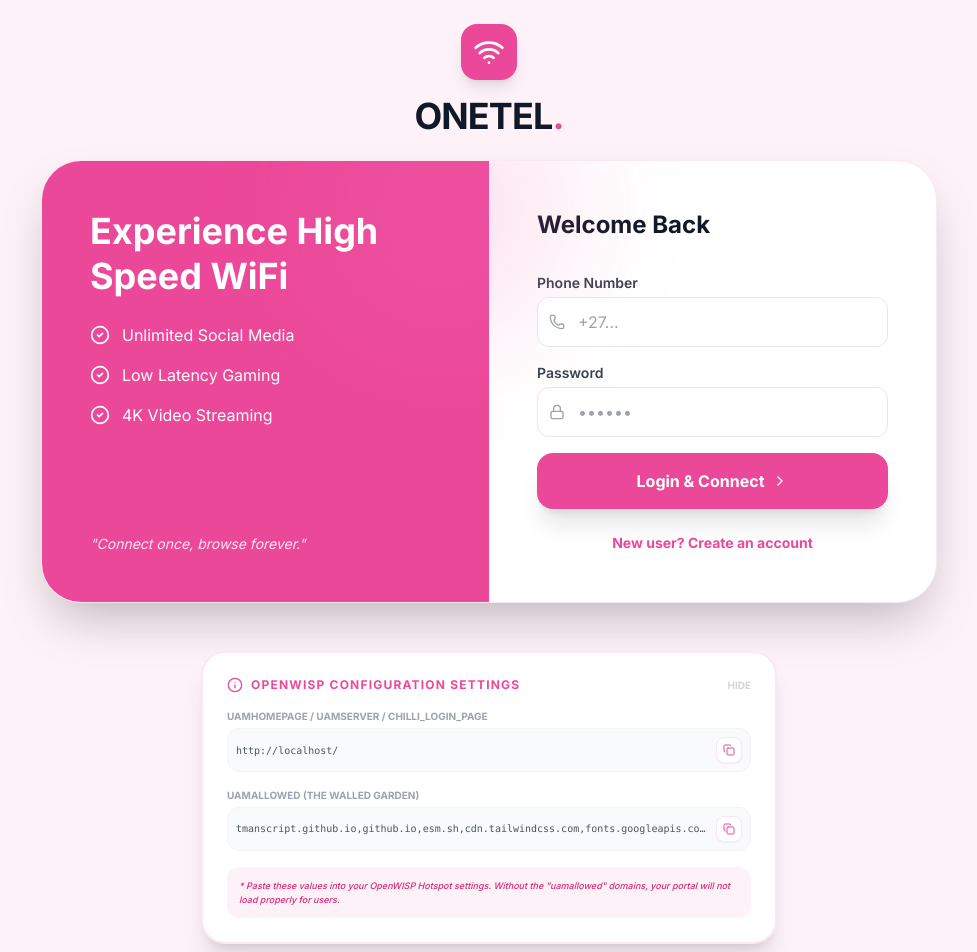
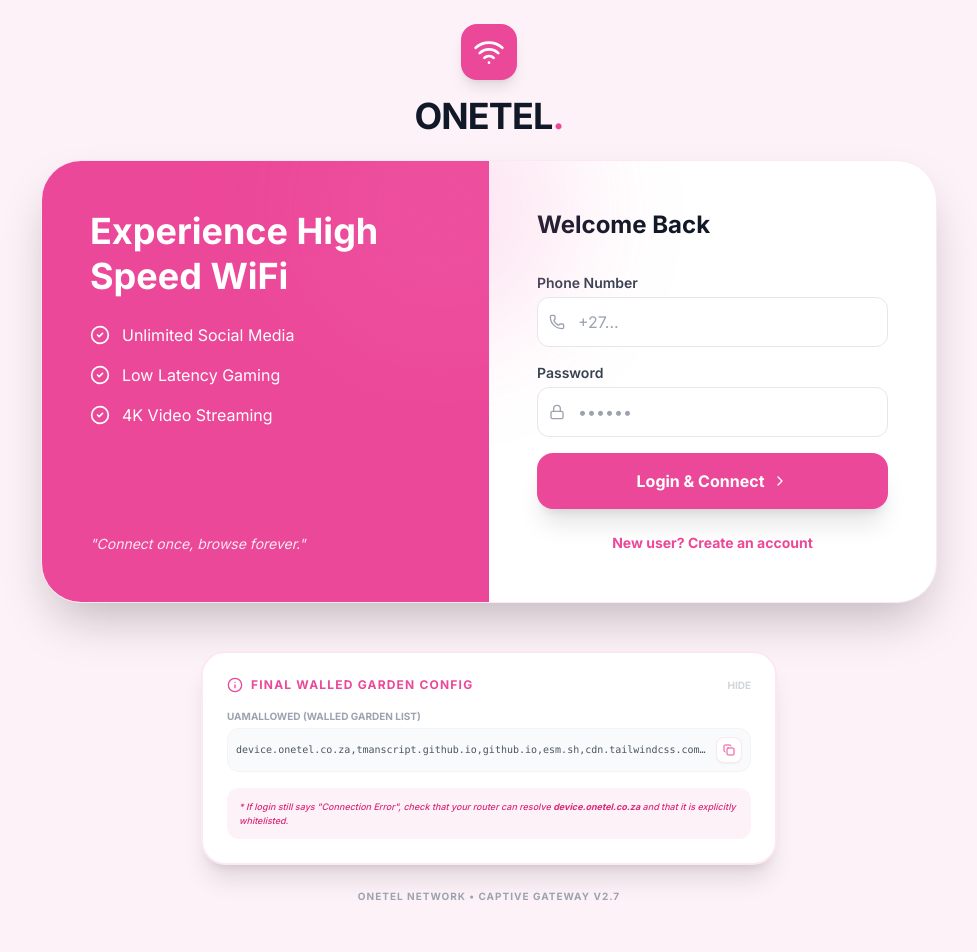
Before and after one commit to TmanScript/captive-portal, a React (Vite) app: page / in a window 1280 px wide. Shown: the top 952 px of the page, without its empty margins (151-1128 px from the left). After the commit the page ends 928 px from the top, so only its background shows below. Built offline with nearby package versions, Linux system fonts and the light colour scheme.

Commit message:
third commit

```diff
--- a/App.tsx
+++ b/App.tsx
@@ -14,6 +14,7 @@
   ShoppingCart,
   Copy,
   Info,
+  AlertTriangle,
 } from "lucide-react";
 import Input from "./components/Input";
 import { RegistrationPayload, UsageResponse } from "./types";
@@ -63,8 +64,6 @@
 
   useEffect(() => {
     const params = new URLSearchParams(window.location.search);
-
-    // Some routers wrap everything in a "loginurl" param, try to parse that too
     const loginUrl = params.get("loginurl");
     let targetParams = params;
 
@@ -72,9 +71,7 @@
       try {
         const decodedUrl = new URL(decodeURIComponent(loginUrl));
         targetParams = decodedUrl.searchParams;
-      } catch (e) {
-        // Fallback to top level params
-      }
+      } catch (e) {}
     }
 
     const uamip =
@@ -131,10 +128,12 @@
           setStep("OTP_VERIFY");
         }
       } else {
-        setErrorMessage(data.detail || "Registration failed.");
+        setErrorMessage(data.detail || "Registration failed. Check details.");
       }
     } catch (err) {
-      setErrorMessage("Network error.");
+      setErrorMessage(
+        "Network Error: Cannot reach Onetel Server. Check Walled Garden.",
+      );
     } finally {
       setIsSubmitting(false);
     }
@@ -158,17 +157,18 @@
           const remainingBytes = check.value - check.result;
           const remainingMB = (remainingBytes / (1024 * 1024)).toFixed(2);
           const hasData = remainingBytes > 0;
-
           setUsageData({ remainingMB, hasData });
           setStep("USAGE_INFO");
         } else {
           setStep("SUCCESS");
         }
       } else {
-        setErrorMessage(data.detail || "Invalid login details.");
+        setErrorMessage(data.detail || "Incorrect phone number or password.");
       }
     } catch (err) {
-      setErrorMessage("Login failed. Check your connection.");
+      setErrorMessage(
+        'Connection Error: The hotspot is blocking the login server. Ensure "device.onetel.co.za" is allowed.',
+      );
     } finally {
       setIsSubmitting(false);
     }
@@ -189,10 +189,9 @@
   };
 
   const connectToRouter = () => {
-    // CoovaChilli login redirection
     const loginUrl = `http://${uamParams.uamip}:${uamParams.uamport}/logon`;
     const form = document.createElement("form");
-    form.method = "GET"; // Chilli usually expects GET for simple UAM
+    form.method = "GET";
     form.action = loginUrl;
 
     const params = {
@@ -214,7 +213,7 @@
 
   const copyToClipboard = (text: string) => {
     navigator.clipboard.writeText(text);
-    alert("Value copied to clipboard!");
+    alert("Value copied!");
   };
 
   const renderContent = () => {
@@ -330,15 +329,18 @@
                   icon={<Lock className="w-4 h-4" />}
                   required
                 />
+
                 {errorMessage && (
-                  <div className="text-red-500 text-xs font-bold bg-red-50 p-3 rounded-lg border border-red-100">
-                    {errorMessage}
+                  <div className="text-red-600 text-[11px] leading-tight font-bold bg-red-50 p-3 rounded-xl border border-red-100 flex gap-2 items-start">
+                    <AlertTriangle className="w-4 h-4 flex-shrink-0" />
+                    <span>{errorMessage}</span>
                   </div>
                 )}
+
                 <button
                   type="submit"
                   disabled={isSubmitting}
-                  className="w-full py-4 bg-pink-500 text-white font-bold rounded-2xl shadow-xl flex items-center justify-center gap-2"
+                  className="w-full py-4 bg-pink-500 text-white font-bold rounded-2xl shadow-xl flex items-center justify-center gap-2 transition-all active:scale-95 disabled:opacity-70"
                 >
                   {isSubmitting ? (
                     <Loader2 className="w-5 h-5 animate-spin" />
@@ -426,7 +428,7 @@
                 <button
                   type="submit"
                   disabled={isSubmitting}
-                  className="w-full py-4 bg-pink-500 text-white font-bold rounded-2xl shadow-xl flex items-center justify-center gap-2"
+                  className="w-full py-4 bg-pink-500 text-white font-bold rounded-2xl shadow-xl flex items-center justify-center gap-2 transition-all active:scale-95 disabled:opacity-70"
                 >
                   {isSubmitting ? (
                     <Loader2 className="w-5 h-5 animate-spin" />
@@ -467,7 +469,7 @@
                 <button
                   type="submit"
                   disabled={isSubmitting}
-                  className="w-full py-4 bg-pink-500 text-white font-bold rounded-2xl shadow-xl"
+                  className="w-full py-4 bg-pink-500 text-white font-bold rounded-2xl shadow-xl transition-all active:scale-95"
                 >
                   {isSubmitting ? (
                     <Loader2 className="w-5 h-5 animate-spin mx-auto" />
@@ -484,7 +486,7 @@
   };
 
   const WALLED_GARDEN =
-    "tmanscript.github.io,github.io,esm.sh,cdn.tailwindcss.com,fonts.googleapis.com,fonts.gstatic.com,corsproxy.io,device.onetel.co.za";
+    "device.onetel.co.za,tmanscript.github.io,github.io,esm.sh,cdn.tailwindcss.com,fonts.googleapis.com,fonts.gstatic.com";
 
   return (
     <div className="min-h-screen flex flex-col items-center justify-center p-4 sm:p-6 bg-[#fdf2f8]">
@@ -504,7 +506,7 @@
           <div className="bg-white border-2 border-pink-100 rounded-3xl p-6 shadow-xl animate-in fade-in slide-in-from-bottom-4 duration-700">
             <div className="flex items-center justify-between mb-4">
               <h4 className="text-xs font-black text-pink-500 uppercase tracking-widest flex items-center gap-2">
-                <Info className="w-4 h-4" /> OpenWISP Configuration Settings
+                <Info className="w-4 h-4" /> Final Walled Garden Config
               </h4>
               <button
                 onClick={() => setShowHelper(false)}
@@ -517,24 +519,7 @@
             <div className="space-y-4">
               <div>
                 <p className="text-[10px] font-bold text-gray-400 uppercase mb-1">
-                  uamhomepage / uamserver / chilli_login_page
-                </p>
-                <div className="flex items-center gap-2 bg-gray-50 p-2 rounded-xl border border-gray-100">
-                  <code className="text-[10px] font-mono text-gray-600 truncate flex-1">
-                    {currentUrl}
-                  </code>
-                  <button
-                    onClick={() => copyToClipboard(currentUrl)}
-                    className="p-1.5 bg-white text-pink-500 rounded-lg shadow-sm border border-pink-100"
-                  >
-                    <Copy className="w-3 h-3" />
-                  </button>
-                </div>
-              </div>
-
-              <div>
-                <p className="text-[10px] font-bold text-gray-400 uppercase mb-1">
-                  uamallowed (The Walled Garden)
+                  uamallowed (Walled Garden List)
                 </p>
                 <div className="flex items-center gap-2 bg-gray-50 p-2 rounded-xl border border-gray-100">
                   <code className="text-[10px] font-mono text-gray-600 truncate flex-1 leading-tight">
@@ -552,15 +537,15 @@
 
             <div className="mt-4 p-3 bg-pink-50 rounded-xl">
               <p className="text-[9px] text-pink-600 font-medium leading-normal italic">
-                * Paste these values into your OpenWISP Hotspot settings.
-                Without the "uamallowed" domains, your portal will not load
-                properly for users.
+                * If login still says "Connection Error", check that your router
+                can resolve <strong>device.onetel.co.za</strong> and that it is
+                explicitly whitelisted.
               </p>
             </div>
           </div>
         )}
         <p className="mt-6 text-center text-gray-400 text-[10px] font-black uppercase tracking-widest">
-          Onetel Network • Captive Gateway v2.6
+          Onetel Network • Captive Gateway v2.7
         </p>
       </div>
     </div>
--- a/index.html
+++ b/index.html
@@ -61,8 +61,8 @@
           margin-bottom: 1.5rem;
         "
       >
-        The portal is trying to load but the router is blocking <b>GitHub</b> or
-        <b>ESM.sh</b>.
+        The portal is trying to load but the hotspot is blocking external
+        connections.
       </p>
       <div
         style="
@@ -82,7 +82,7 @@
             margin-bottom: 0.5rem;
           "
         >
-          Admin Fix:
+          Walled Garden Requirement:
         </p>
         <p
           style="
@@ -92,7 +92,7 @@
             word-break: break-all;
           "
         >
-          Add <b>tmanscript.github.io, esm.sh, cdn.tailwindcss.com</b> to your
+          Add <b>tmanscript.github.io, device.onetel.co.za, esm.sh</b> to your
           <b>uamallowed</b> list.
         </p>
       </div>
@@ -115,13 +115,13 @@
     </div>
 
     <script type="module">
-      // If the root is still empty after 6 seconds, the scripts likely failed to load
+      // If the root is still empty after 7 seconds, show diagnostics
       setTimeout(() => {
         const root = document.getElementById("root");
         if (root && root.innerHTML.trim() === "") {
           document.getElementById("fallback-message").style.display = "block";
         }
-      }, 6000);
+      }, 7000);
     </script>
 
     <script type="module" src="./index.tsx"></script>
--- a/services/api.ts
+++ b/services/api.ts
@@ -1,17 +1,23 @@
+import { RegistrationPayload, LoginPayload } from "../types";
+import { API_ENDPOINT } from "../constants";
 
-import { RegistrationPayload, LoginPayload } from '../types';
-import { API_ENDPOINT } from '../constants';
+/**
+ * We are removing the CORS proxy because in a hotspot environment,
+ * adding more external domains like corsproxy.io increases the chance of
+ * being blocked by the Walled Garden.
+ *
+ * The Onetel API at device.onetel.co.za is expected to handle CORS
+ * for its own captive portal users.
+ */
 
-const PROXY_URL = 'https://corsproxy.io/?';
-
-const getProxyUrl = (url: string) => `${PROXY_URL}${encodeURIComponent(url)}`;
-
-export const registerUser = async (data: RegistrationPayload): Promise<Response> => {
-  return await fetch(getProxyUrl(API_ENDPOINT), {
-    method: 'POST',
+export const registerUser = async (
+  data: RegistrationPayload,
+): Promise<Response> => {
+  return await fetch(API_ENDPOINT, {
+    method: "POST",
     headers: {
-      'Content-Type': 'application/json',
-      'Accept': 'application/json',
+      "Content-Type": "application/json",
+      Accept: "application/json",
     },
     body: JSON.stringify(data),
   });
@@ -19,11 +25,11 @@
 
 export const loginUser = async (data: LoginPayload): Promise<Response> => {
   const url = `${API_ENDPOINT}token/`;
-  return await fetch(getProxyUrl(url), {
-    method: 'POST',
+  return await fetch(url, {
+    method: "POST",
     headers: {
-      'Content-Type': 'application/json',
-      'Accept': 'application/json',
+      "Content-Type": "application/json",
+      Accept: "application/json",
     },
     body: JSON.stringify(data),
   });
@@ -31,36 +37,39 @@
 
 export const getUsage = async (token: string): Promise<Response> => {
   const url = `${API_ENDPOINT}usage/`;
-  return await fetch(getProxyUrl(url), {
-    method: 'GET',
+  return await fetch(url, {
+    method: "GET",
     headers: {
-      'Authorization': `Bearer ${token}`,
-      'Accept': 'application/json',
+      Authorization: `Bearer ${token}`,
+      Accept: "application/json",
     },
   });
 };
 
 export const requestOtp = async (token: string): Promise<Response> => {
   const url = `${API_ENDPOINT}phone/token/`;
-  return await fetch(getProxyUrl(url), {
-    method: 'POST',
+  return await fetch(url, {
+    method: "POST",
     headers: {
-      'Authorization': `Bearer ${token}`,
-      'Content-Type': 'application/json',
-      'Accept': 'application/json',
+      Authorization: `Bearer ${token}`,
+      "Content-Type": "application/json",
+      Accept: "application/json",
     },
-    body: '',
+    body: "",
   });
 };
 
-export const verifyOtp = async (token: string, code: string): Promise<Response> => {
+export const verifyOtp = async (
+  token: string,
+  code: string,
+): Promise<Response> => {
   const url = `${API_ENDPOINT}phone/verify/`;
-  return await fetch(getProxyUrl(url), {
-    method: 'POST',
+  return await fetch(url, {
+    method: "POST",
     headers: {
-      'Authorization': `Bearer ${token}`,
-      'Content-Type': 'application/json',
-      'Accept': 'application/json',
+      Authorization: `Bearer ${token}`,
+      "Content-Type": "application/json",
+      Accept: "application/json",
     },
     body: JSON.stringify({ code }),
   });
```
